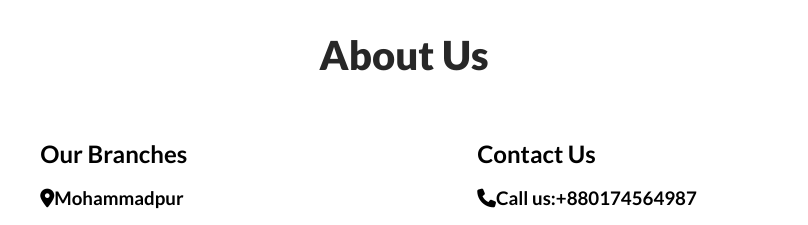
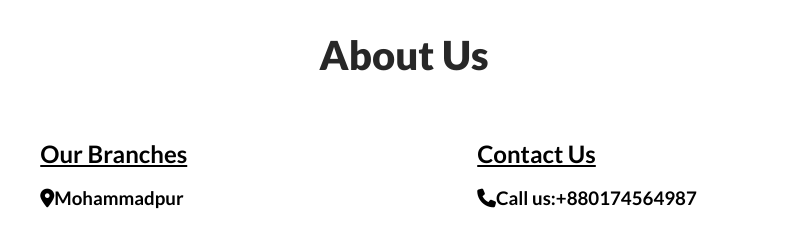
Before and after one commit to Towhidul123/Course-Roster, a plain HTML site: page index.html in a window 1280 px wide. Shown: the part 4140-4365 px from the top of the page, 236-1044 px from the left. Drawn offline with Linux system fonts and the light colour scheme.

Commit message:
finished

```diff
--- a/index.html
+++ b/index.html
@@ -187,7 +187,7 @@
             <h3 class="instagram">About Us</h3>
             <div class="flower-container23">
                 <div>
-                    <h2>Our Branches</h4>
+                    <h2><u>Our Branches</u></h4>
                     <h3><i class="fa-solid fa-location-dot"></i>Mohammadpur</h6>
                     <h3><i class="fa-solid fa-location-dot"></i>Paltan</h6>
                     <h3><i class="fa-solid fa-location-dot"></i>Uttara</h6>
@@ -197,7 +197,7 @@
 
 
                 <div>
-                    <h2>Contact Us</h4>
+                    <h2><u>Contact Us</u></h4>
                     <h3><i class="fa-solid fa-phone"></i>Call us:+880174564987</h6>
                     <h3><i class="fa-solid fa-computer"></i>Website:www.mamaflower.com</h6>
 
```
